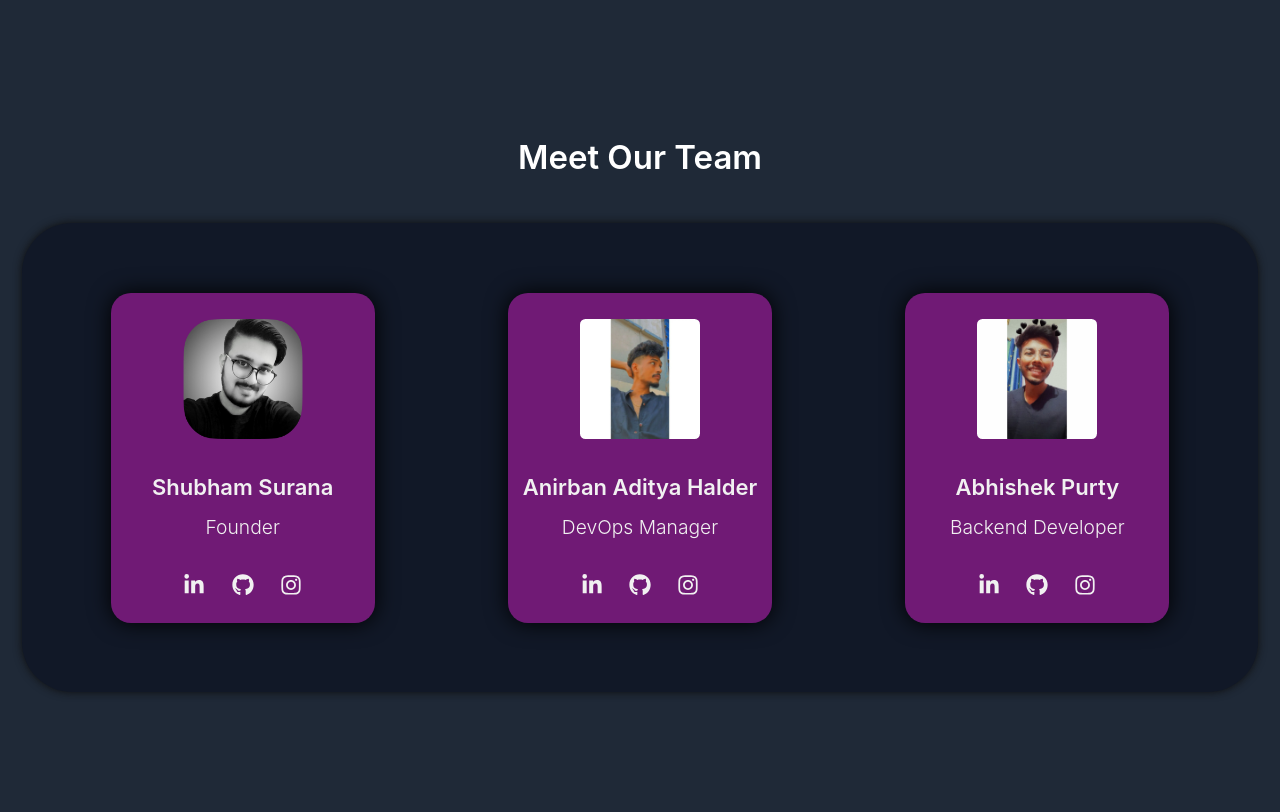
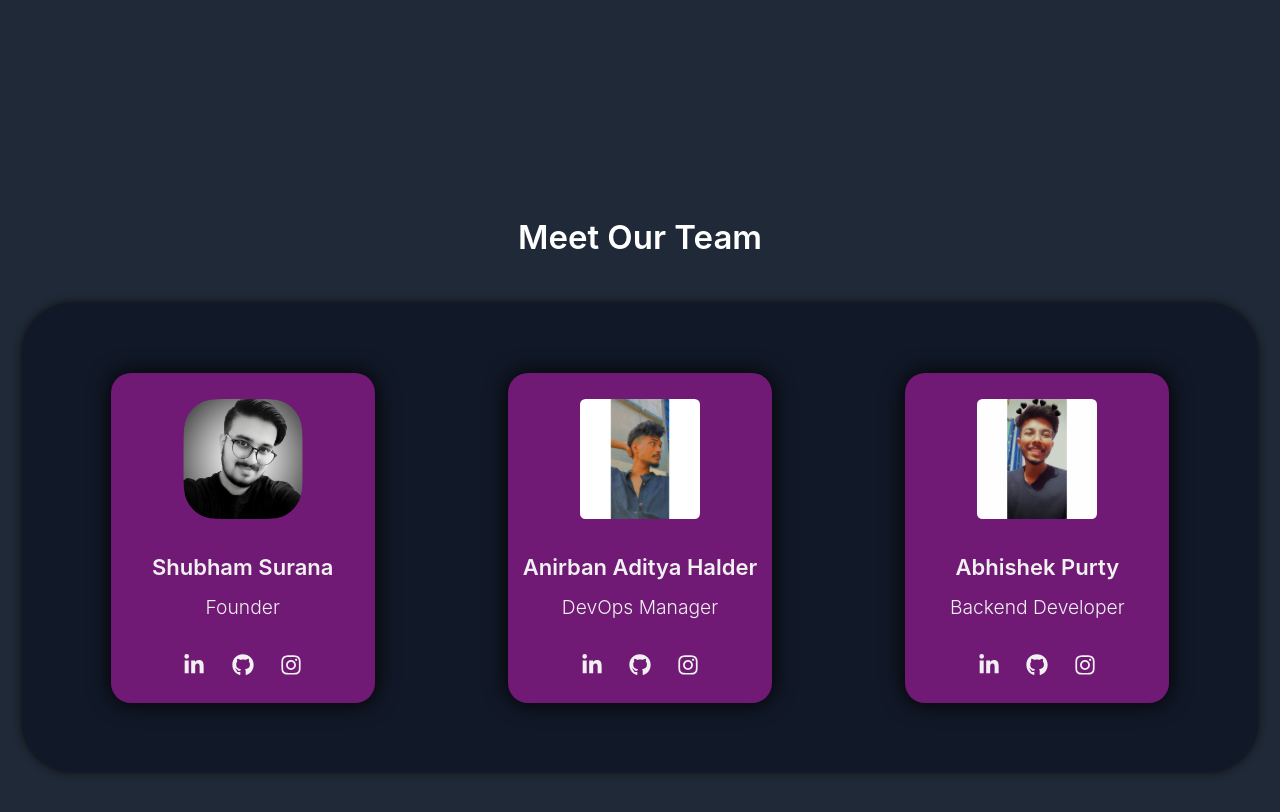
Before and after one commit to banboy38/devs-dungeon-spa, a Next.js app: page / in a window 1280 px wide. Shown: the part 1980-2792 px from the top of the page. Built offline with nearby package versions, Linux system fonts and the light colour scheme.

Commit message:
margin-team

```diff
--- a/pages/index.js
+++ b/pages/index.js
@@ -96,9 +96,10 @@ export default function Home() {
 
         <Statbar/>
 
-        <div className='text-center text-2xl text-white font-semibold mt-[5rem] '>Meet Our Team</div>
+        <div id="team"></div>
+        <div id="" className='text-center text-2xl text-white font-semibold mt-[30vh] '>Meet Our Team</div>
 
-        <StatBar id="team" className='flex flex-wrap gap-y-2 justify-around place-items-center' style={{"marginTop":"2rem"}}>
+        <StatBar className='flex flex-wrap gap-y-2 justify-around place-items-center' style={{"marginTop":"2rem"}}>
             <Card photo={surana} name="Shubham Surana" role="Founder" instaUser="boss__is__always__right" githubUser='Neklaustares-tPtwP' linkedinUser='subham-surana'/>
             <Card photo={banboy} name="Anirban Aditya Halder" role="DevOps Manager" instaUser="banboy38" githubUser='banboy38' linkedinUser='anirban-aditya-halder'/>
             <Card photo={purty} name="Abhishek Purty" role="Backend Developer" instaUser="purty_abhishek" githubUser="AbhishekPurty" linkedinUser='abhishek-purty-07'/>
```
